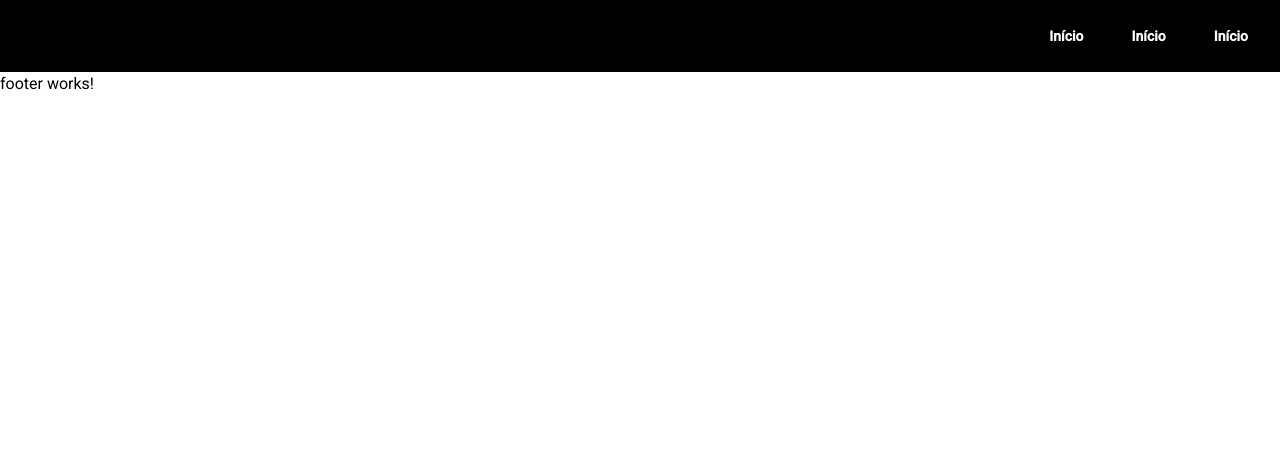
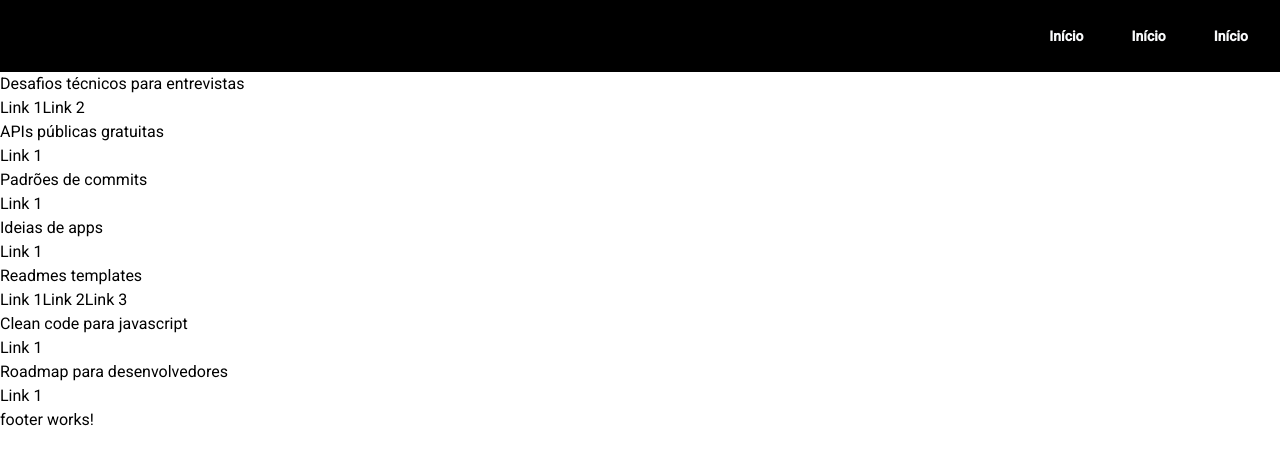
Before and after one commit to RodrigoMarques6/utilidadesParaProjetos, an Angular app: page /repositorios-uteis in a window 1280 px wide. Before the commit this address led to /. Shown: the top 464 px of the page. Built offline with nearby package versions, Linux system fonts and the light colour scheme.

Commit message:
feat/adição de links úteis no componente de like-repos

```diff
--- a/src/app/app.routes.ts
+++ b/src/app/app.routes.ts
@@ -4,11 +4,13 @@ import { SelectColorComponent } from './components/select-color/select-color.com
 import { CharacterCounterComponent } from './components/character-counter/character-counter.component';
 import { CarouselComponent } from './components/carousel/carousel.component';
 import { SidebarRightComponent } from './components/sidebar-right/sidebar-right.component';
+import { LikeReposComponent } from './components/like-repos/like-repos.component';
 
 export const routes: Routes = [
   { path: '', component: MainComponent },
   { path: 'selecao-de-cor', component: SelectColorComponent },
   { path: 'contador-de-caracteres', component: CharacterCounterComponent },
   { path: 'carrossel', component: CarouselComponent },
-  {path: 'menu-lateral-direito', component: SidebarRightComponent}
+  { path: 'menu-lateral-direito', component: SidebarRightComponent },
+  { path: 'repositorios-uteis', component: LikeReposComponent },
 ];
--- a/src/app/components/like-repos/like-repos.component.html
+++ b/src/app/components/like-repos/like-repos.component.html
@@ -1 +1,39 @@
-<p>like-repos works!</p>
+<section>
+  <p>Desafios técnicos para entrevistas</p>
+  <a href="https://github.com/felipefialho/frontend-challenges" target="_blank"
+    >Link 1</a
+  >
+  <a href="https://github.com/CollabCodeTech/backend-challenges" target="_blank"
+    >Link 2</a
+  >
+  <p>APIs públicas gratuitas</p>
+  <a href="https://github.com/public-apis/public-apis" target="_blank"
+    >Link 1</a
+  >
+  <p>Padrões de commits</p>
+  <a href="https://github.com/iuricode/padroes-de-commits" target="_blank"
+    >Link 1</a
+  >
+  <p>Ideias de apps</p>
+  <a href="https://github.com/florinpop17/app-ideas" target="_blank">Link 1</a>
+  <p>Readmes templates</p>
+  <a href="https://github.com/shyoutarou/README-Model" target="_blank"
+    >Link 1</a
+  >
+  <a href="https://github.com/Fernanda-Kipper/Readme-Templates" target="_blank"
+    >Link 2</a
+  >
+  <a href="https://github.com/iuricode/readme-template" target="_blank"
+    >Link 3</a
+  >
+  <p>Clean code para javascript</p>
+  <a
+    href="https://github.com/felipe-augusto/clean-code-javascript"
+    target="_blank"
+    >Link 1</a
+  >
+  <p>Roadmap para desenvolvedores</p>
+  <a href="https://github.com/arthurspk/guiadevbrasil" target="_blank"
+    >Link 1</a
+  >
+</section>
--- a/src/app/components/like-repos/like-repos.component.ts
+++ b/src/app/components/like-repos/like-repos.component.ts
@@ -5,8 +5,6 @@ import { Component } from '@angular/core';
   standalone: true,
   imports: [],
   templateUrl: './like-repos.component.html',
-  styleUrl: './like-repos.component.css'
+  styleUrl: './like-repos.component.css',
 })
-export class LikeReposComponent {
-
-}
+export class LikeReposComponent {}
--- a/src/app/components/main/main.component.html
+++ b/src/app/components/main/main.component.html
@@ -33,5 +33,11 @@
     >
       Menu Lateral + Botão Whatsapp Animado
     </button>
+    <button
+      class="mt-8 px-6 py-3 rounded-full text-xl bg-blue-800 text-white hover:bg-blue-700 transition"
+      routerLink="/repositorios-uteis"
+    >
+      Repositórios úteis
+    </button>
   </div>
 </div>
```
Also changed, not shown: 1 other file (tests, documents, lock files or other folders).
